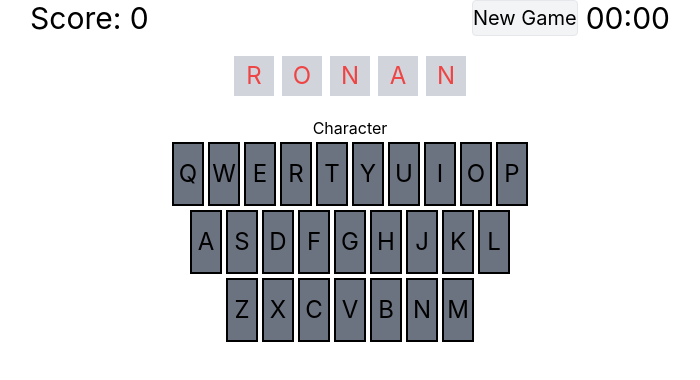
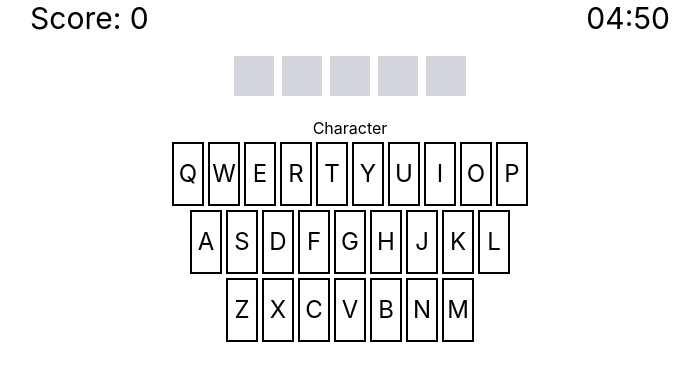
Before and after one commit to guypollack/harrypotter, a React (Create React App) app: page / in a window 1280 px wide. Shown: the top 380 px of the page, without its empty margins (290-990 px from the left). Built offline with nearby package versions, Linux system fonts and the light colour scheme; a web font is replaced by a local one.

Commit message:
Increase time limit

```diff
--- a/src/pages/HomePage.tsx
+++ b/src/pages/HomePage.tsx
@@ -24,7 +24,7 @@ const MODIFIER_KEYS = [
   "ControlRight",
 ];
 
-const TIME_LIMIT = 4;
+const TIME_LIMIT = 300;
 
 export function HomePage() {
   const [score, setScore] = useState<number>(0);
```
